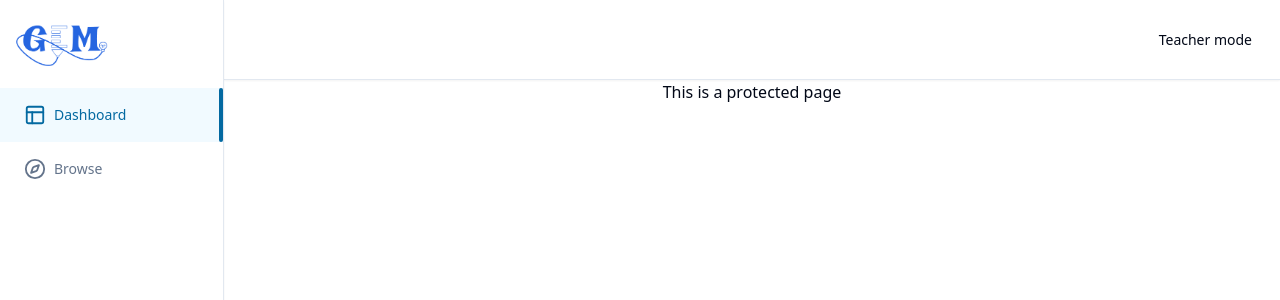
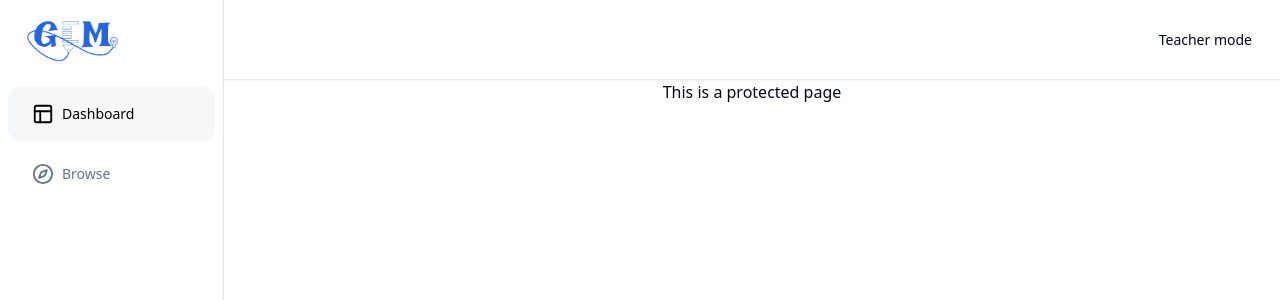
Before and after one commit to georgf1rst/abc, a Next.js app: page / in a window 1280 px wide. Shown: the top 300 px of the page. Built offline with nearby package versions, Linux system fonts and the light colour scheme.

Commit message:
git add .

```diff
--- a/app/(dashboard)/_components/logo.tsx
+++ b/app/(dashboard)/_components/logo.tsx
@@ -3,8 +3,8 @@
 
 export const Logo = () => {
     return(
-        <Image
-            height={170}
+        <Image className="hidden md:flex"
+            height={160}
             width={170}
             alt="logo"
             src="/logoo.png"
--- a/app/(dashboard)/_components/sidebar-item.tsx
+++ b/app/(dashboard)/_components/sidebar-item.tsx
@@ -31,8 +31,8 @@
         onClick={onClick}
         type="button"
         className={cn(
-            "flex items-center gap-x-2 text-slate-500 text-sm font-[500] pl-6 transition-all hover:text-slate-600 hover:bg-slate-300/20",
-            isActive && "text-sky-700 bg-sky-200/20 hover:bg-sky-200/20 hover:text-sky-700"
+            "flex items-center gap-x-2 mx-2 rounded-xl text-slate-500 text-sm font-[500] pl-6 transition-all hover:text-slate-600 hover:bg-slate-300/20",
+            isActive && "text-black bg-slate-300/20 hover:bg-slate-300/20 hover:text-black"
         )}
         >
             <div className="flex items-center gap-x-2 py-4">
@@ -40,17 +40,11 @@
                 size ={22}
                 className={cn(
                     "text-slate-500",
-                    isActive && "text-sky-700"
+                    isActive && "text-black"
                 )}
                 />
                 {label}
             </div>
-            <div
-                className={cn(
-                    "ml-auto opacity-0 border-2 rounded-sm border-sky-700 h-full transition-all",
-                    isActive && "opacity-100"
-                )}
-            />
         </button>
     )
 }
--- a/app/(dashboard)/_components/sidebar-routes.tsx
+++ b/app/(dashboard)/_components/sidebar-routes.tsx
@@ -36,7 +36,7 @@
 
     const routes = isTeacherPage ? teacherRoutes : guestRoutes;
     return (
-        <div className="flex flex-col w-full">
+        <div className="flex flex-col w-full gap-y-1.5">
             {routes.map((route) => (
                 <SidebarItem
                     key={route.href}
--- a/app/(dashboard)/_components/sidebar.tsx
+++ b/app/(dashboard)/_components/sidebar.tsx
@@ -4,10 +4,10 @@
 export const Sidebar = () => {
     return (
         <div className="h-full border-r flex flex-col overflow-y-auto bg-white shadow-sm">
-            <div className="p-4">
-                <Logo/>
+            <div className="hidden md:flex py-[11.5px] justify-center">
+                <Logo />
             </div>
-            <div className="flex flex-col w-full ">
+            <div className="flex flex-col w-full pt-2">
                 <SidebarRoutes />
             </div>
         </div>
--- a/components/ui/sheet.tsx
+++ b/components/ui/sheet.tsx
@@ -65,10 +65,6 @@
       {...props}
     >
       {children}
-      <SheetPrimitive.Close className="absolute right-4 top-4 rounded-sm opacity-70 ring-offset-background transition-opacity hover:opacity-100 focus:outline-none focus:ring-2 focus:ring-ring focus:ring-offset-2 disabled:pointer-events-none data-[state=open]:bg-secondary">
-        <X className="h-4 w-4" />
-        <span className="sr-only">Close</span>
-      </SheetPrimitive.Close>
     </SheetPrimitive.Content>
   </SheetPortal>
 ))
```
